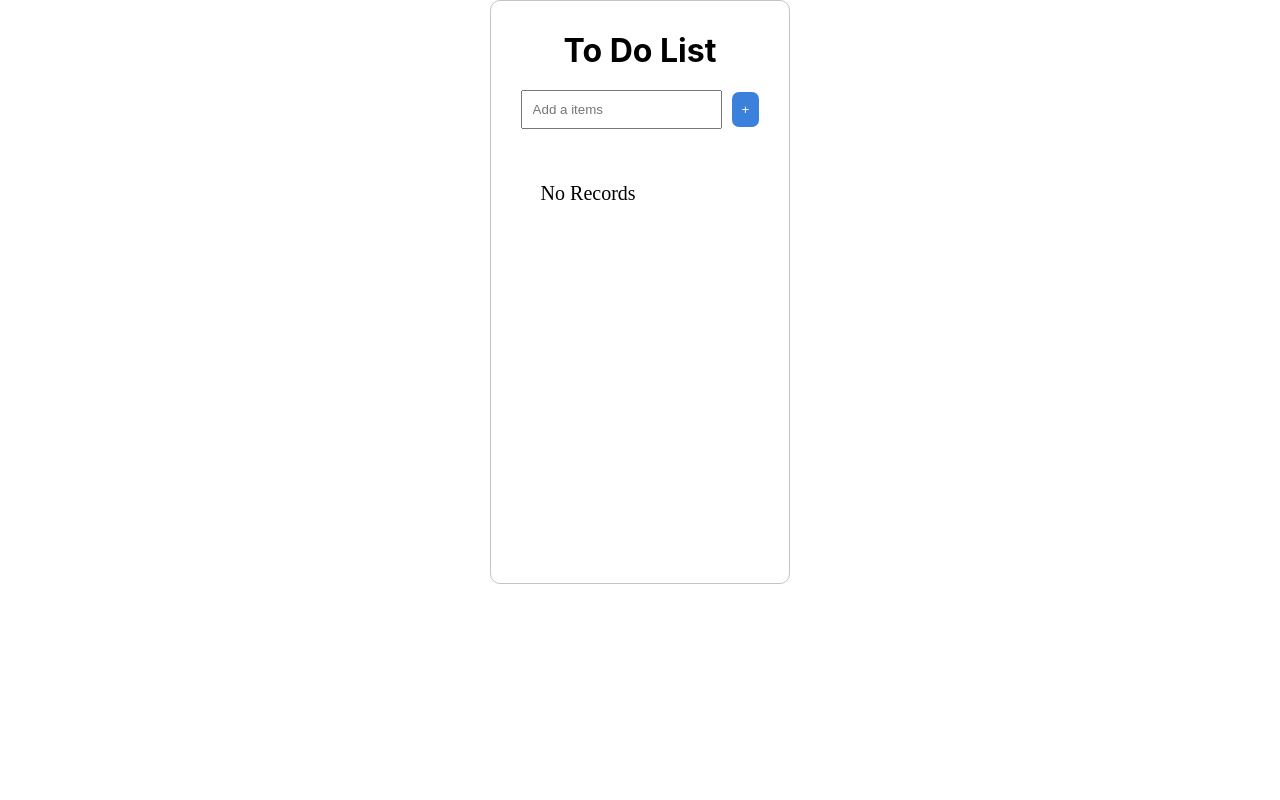
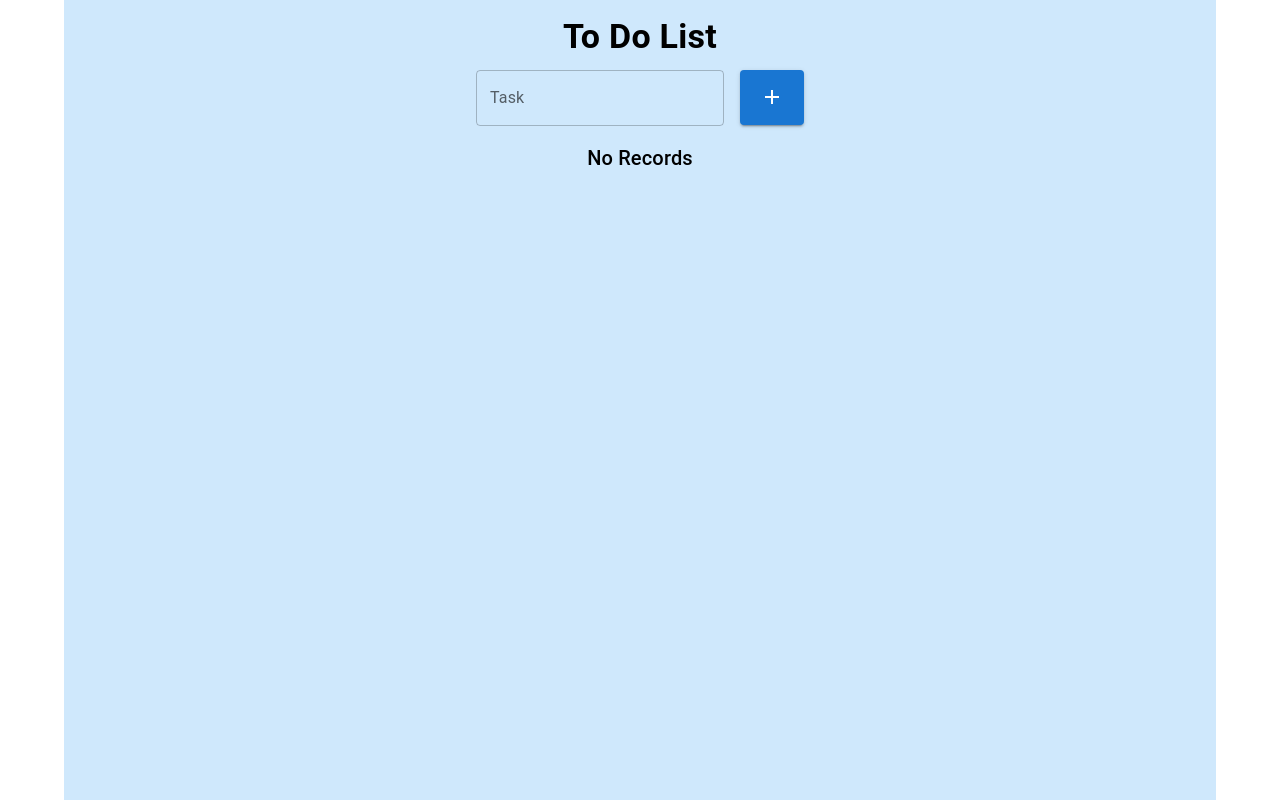
Before and after one commit to shubhamstr/react_todo_list, a React (Create React App) app: page / in a window 1280 px wide. Built offline with nearby package versions, Linux system fonts and the light colour scheme.

Commit message:
app UI changes

```diff
--- a/package.json
+++ b/package.json
@@ -3,6 +3,10 @@
   "version": "0.1.0",
   "private": true,
   "dependencies": {
+    "@emotion/react": "^11.13.3",
+    "@emotion/styled": "^11.13.0",
+    "@mui/icons-material": "^6.1.1",
+    "@mui/material": "^6.1.1",
     "@testing-library/jest-dom": "^6.5.0",
     "@testing-library/react": "^16.0.1",
     "@testing-library/user-event": "^14.5.2",
--- a/src/App.js
+++ b/src/App.js
@@ -1,7 +1,15 @@
-import "./App.css";
-import React, { useState, useEffect } from "react";
-import ToDoLists from "./ToDoList";
-import Modal from "react-modal";
+import "./App.css"
+import React, { useState, useEffect } from "react"
+import ToDoLists from "./ToDoList"
+import Modal from "react-modal"
+import Box from "@mui/material/Box"
+import Container from "@mui/material/Container"
+import Typography from "@mui/material/Typography"
+import TextField from "@mui/material/TextField"
+import Button from "@mui/material/Button"
+import AddIcon from "@mui/icons-material/Add"
+import List from "@mui/material/List"
+import ListItem from "@mui/material/ListItem"
 
 const customStyles = {
   content: {
@@ -12,80 +20,97 @@ const customStyles = {
     marginRight: "-50%",
     transform: "translate(-50%, -50%)",
   },
-};
-Modal.setAppElement("#root");
+}
+Modal.setAppElement("#root")
 function App() {
-  const [val, setVal] = useState("");
-  const [list, setList] = useState([]);
-  let subtitle;
-  const [modalIsOpen, setIsOpen] = React.useState(false);
-  const [updateIndex, setUpdateIndex] = useState([]);
+  const [val, setVal] = useState("")
+  const [list, setList] = useState([])
+  let subtitle
+  const [modalIsOpen, setIsOpen] = React.useState(false)
+  const [updateIndex, setUpdateIndex] = useState([])
 
   function openModal() {
-    setIsOpen(true);
+    setIsOpen(true)
   }
 
   function closeModal() {
-    setIsOpen(false);
-    setVal("");
+    setIsOpen(false)
+    setVal("")
   }
 
   function afterOpenModal() {
     // references are now sync'd and can be accessed.
-    subtitle.style.color = "#f00";
+    subtitle.style.color = "#f00"
   }
 
   const itemVal = (event) => {
-    setVal(event.target.value);
-  };
+    setVal(event.target.value)
+  }
 
   const itemValUpdate = () => {
-    let arr = list;
-    arr[updateIndex] = val;
-    setList(arr);
-    localStorage.setItem("reactToDOListData", JSON.stringify(arr));
-    setVal("");
-    closeModal();
-  };
+    let arr = list
+    arr[updateIndex] = val
+    setList(arr)
+    localStorage.setItem("reactToDOListData", JSON.stringify(arr))
+    setVal("")
+    closeModal()
+  }
 
   const itemValSet = () => {
-    let arr = list;
-    arr.push(val);
-    setList(arr);
-    localStorage.setItem("reactToDOListData", JSON.stringify(arr));
-    setVal("");
-  };
+    let arr = list
+    arr.push(val)
+    setList(arr)
+    localStorage.setItem("reactToDOListData", JSON.stringify(arr))
+    setVal("")
+  }
 
   const loadStorageTodos = () => {
-    let data = JSON.parse(localStorage.getItem("reactToDOListData"));
+    let data = JSON.parse(localStorage.getItem("reactToDOListData"))
     if (data) {
-      setList(data);
+      setList(data)
     }
-  };
+  }
 
   useEffect(() => {
-    loadStorageTodos();
-  }, []);
+    loadStorageTodos()
+  }, [])
 
   return (
-    <>
-      <div className="main_div">
-        <div className="center_div">
-          <h1>To Do List</h1>
-          <br />
-          <input
-            type="text"
-            placeholder="Add a items"
+    <Container fixed>
+      <Box
+        sx={{
+          bgcolor: "#cfe8fc",
+          height: "100vh",
+          display: "flex",
+          flexDirection: "column",
+          alignItems: "center",
+        }}
+      >
+        <Typography
+          variant="h4"
+          sx={{ fontWeight: "bold", mt: 2 }}
+          gutterBottom
+        >
+          To Do List
+        </Typography>
+        <Box component="form" noValidate autoComplete="off">
+          <TextField
+            id="outlined-basic"
+            label="Task"
+            variant="outlined"
             onChange={itemVal}
             value={val}
+            placeholder="Add a task"
           />
-          <button className="button_set" onClick={itemValSet}>
-            +
-          </button>
-          <br />
-          <br />
-
-          <ol>
+          <Button
+            variant="contained"
+            onClick={itemValSet}
+            sx={{ height: "55px", ml: 2 }}
+          >
+            <AddIcon />
+          </Button>
+        </Box>
+        <Box>
           {list.map((listVal, index) => (
             <ToDoLists
               key={index}
@@ -98,9 +123,19 @@ function App() {
               setUpdateIndex={setUpdateIndex}
             />
           ))}
-            {list.length === 0 ? <li>No Records</li> : null}
-          </ol>
-        </div>
+        </Box>
+        <Box>
+          <List>
+            <ListItem>
+              {list.length === 0 ? (
+                <Typography variant="h6" gutterBottom>
+                  No Records
+                </Typography>
+              ) : null}
+            </ListItem>
+          </List>
+        </Box>
+      </Box>
       <Modal
         isOpen={modalIsOpen}
         onAfterOpen={afterOpenModal}
@@ -121,12 +156,13 @@ function App() {
             onChange={itemVal}
             value={val}
           />
-            <button className="modalBtnUpdate" onClick={itemValUpdate}>Update</button>
+          <button className="modalBtnUpdate" onClick={itemValUpdate}>
+            Update
+          </button>
         </div>
       </Modal>
-      </div>
-    </>
-  );
+    </Container>
+  )
 }
 
-export default App;
+export default App
```
Also changed, not shown: 1 other file (tests, documents, lock files or other folders). Lines whose indentation alone changed are shown as unchanged.
